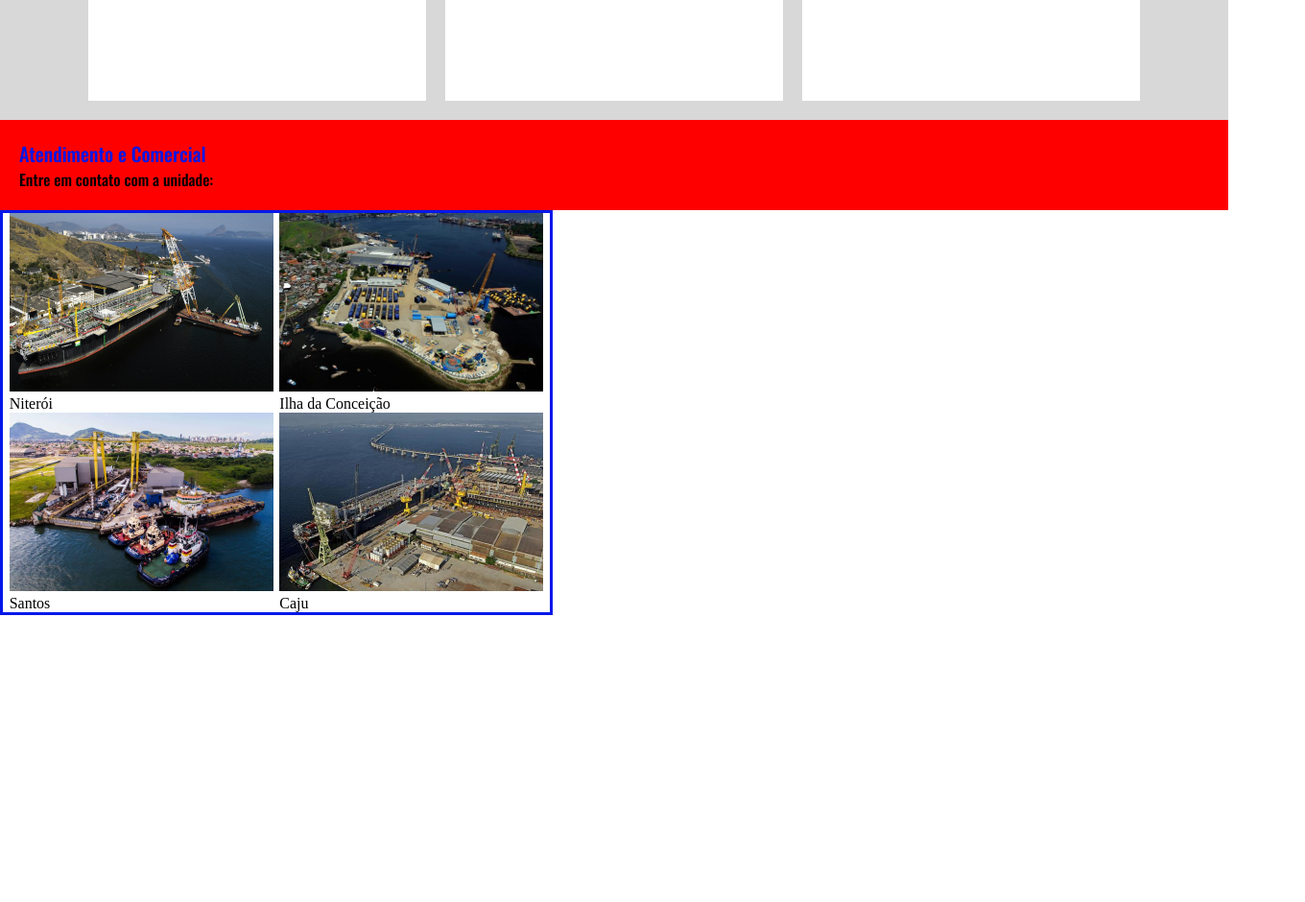
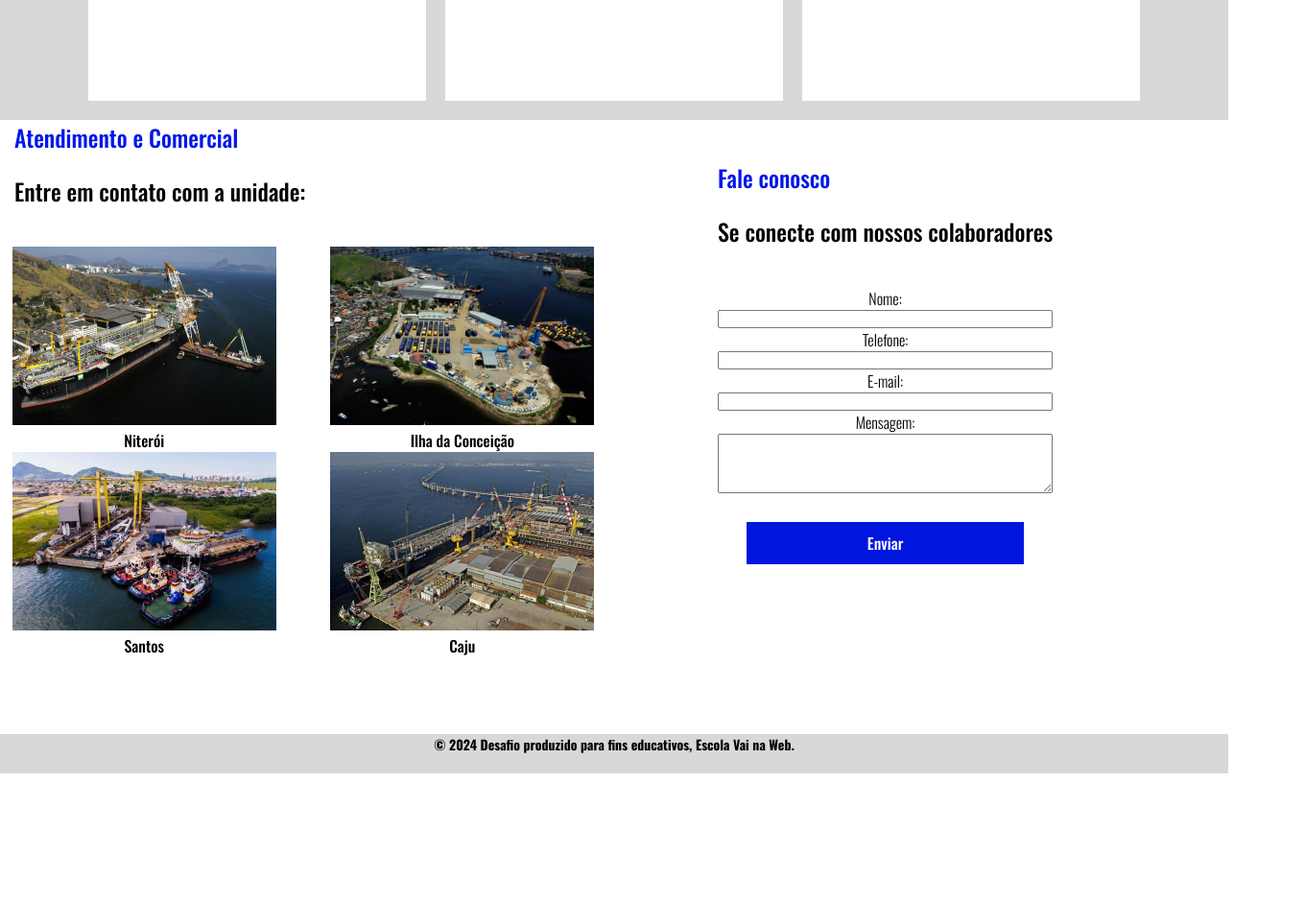
Before and after one commit to Otaviovanderlei/projeto, a plain HTML site: page index.html in a window 1280 px wide. Shown: the part 2227-3167 px from the top of the page at 96% size, 1360 px wide, since content can reach past the window. After the commit the page ends 3033 px from the top, so only its background shows below. Drawn offline with nearby package versions, Linux system fonts and the light colour scheme.

Commit message:
atualização

```diff
--- a/index.html
+++ b/index.html
@@ -68,37 +68,43 @@
                     <p>Nosso monitoramento é feito em tempo real com os profissionais mais qualificados do mercado</p>
                 </div>
             </div> <!-- Fechamento do box-container -->
-        </div>
+        <section>
+
             <section class="container_atendimento">
 
                 <div class="figs-container">
                     <h1>Atendimento e Comercial</h1>
                     <h2>Entre em contato com a unidade:</h2>
                 </div>
+
+                <section class="container-figure-form">
                 <section class="galeria">
                     <figure>
-                    <img src="icons/img_niteroi.png" alt="Niterói">
+                        <img src="icons/img_niteroi.png" alt="Niterói"/>
                         <figcaption>Niterói</figcaption>
                     </figure>
                     <figure>
-                    <img src="icons/img_ilha_conceicao.png" alt="Ilha da Conceição">
+                        <img src="icons/img_ilha_conceicao.png" alt="Ilha da Conceição"/>
                         <figcaption>Ilha da Conceição</figcaption>
                     </figure>
                     <figure>
-                    <img src="icons/img_santos.png" alt="Santos">
+                        <img src="icons/img_santos.png" alt="Santos"/>
                         <figcaption>Santos</figcaption>
                     </figure>
                     <figure>
-                    <img src="icons/img_caju.png" alt="Caju">
+                        <img src="icons/img_caju.png" alt="Caju"/>
                         <figcaption>Caju</figcaption>
                     </figure>
                 </section>
-        </section>
+
+
+
+                <form action="#" method="POST">
 
             <div class="form-container">
                 <h1>Fale conosco</h1>
                 <h2>Se conecte com nossos colaboradores</h2>
-            <form action="#" method="POST">
+                <div>
                     <label for="nome">Nome:</label>
                     <input type="text" id="nome" name="nome" required>
 
@@ -113,8 +119,11 @@
 
                     <button type="submit">Enviar</button>
                 </form>
-        </div>
-        </div>
+            </section>
+                </section>
+    <footer>© 2024 Desafio produzido para fins educativos, Escola Vai na Web.</footer>
+
+
             </section>
 
         </main>
--- a/style.scss
+++ b/style.scss
@@ -453,54 +453,56 @@ main h2 {
     margin-top: 10px;
 }
 .container_atendimento {
+    background-color: #ffffff;
+    width: 90rem;
+    height: 80vh;
+    }
+
+  .figs-container{
+    h1 , h2 {
+       text-align: left;
+       margin-left: 95px;
+       margin-top: 0px;
 
     }
-.galeria{
-   border: solid  #0017E9;
-   width: 45%;
-   display: flex;
-   flex-wrap: wrap;
-   justify-content: space-evenly;
-}
-.figs-container {
-    display: flex;
-    flex-direction: column;
-background-color: #ff0000;
-    padding: 20px;
   }
 
-.figs-container h1 {
-    font-weight: 500;
-    font-size: 1.25rem;
-    font-family: "Oswald", sans-serif;
-    color: #0017E9;
+  .container-figure-form {
+    display: flex;
+    justify-content: space-around;
   }
 
-.figs-container h2 {
+  .galeria {
+    width: 50%;
+    display: flex;
+    justify-content: space-evenly;
+    flex-wrap: wrap;
+  }
+  figcaption {
     font-weight: 500;
     font-size: 1rem;
     font-family: "Oswald", sans-serif;
-    color: #000;
+    color: #000000;
   }
-.figs-container figure {
+
+  form {
+    width: 40%;
+    display: flex;
+    margin-top: -90px;
+    div {
         display: flex;
       flex-direction: column;
-    align-items: center;
-    text-align: center;
+      font-weight: 300;
+      font-size: 1rem;
+      font-family: "Oswald", sans-serif;
+      color: #000000;
+
     }
-.figs-container img {
-    width: 40%;
   }
-.form-container {
-    max-width: 400px;
-    flex: 1;
+  .form-container{
+    h1 , h2 {
+        text-align: left;
     }
-
-.form-container form {
-    display: flex;
-    flex-direction: column;
-    gap: 10px;
-    margin: 30px;
   }
 
 .form-container button {
@@ -510,10 +512,21 @@ background-color: #ff0000;
     padding: 10px;
     cursor: pointer;
     transition: background-color 0.3s;
+    margin: 30px;
+    font-weight: 500;
+    font-size: 1rem;
+    font-family: "Oswald", sans-serif;
+
 }
 
 .form-container button:hover {
     background-color: #0056b3;
+}
+footer{
+    font-weight: 700;
+    font-size: 0.87rem;
+    font-family: "Oswald", sans-serif;
+    color: #000000;
 }
 
 /* Tablets */
```
Also changed, not shown: style.css, 1 other file. Lines whose indentation alone changed are shown as unchanged.
